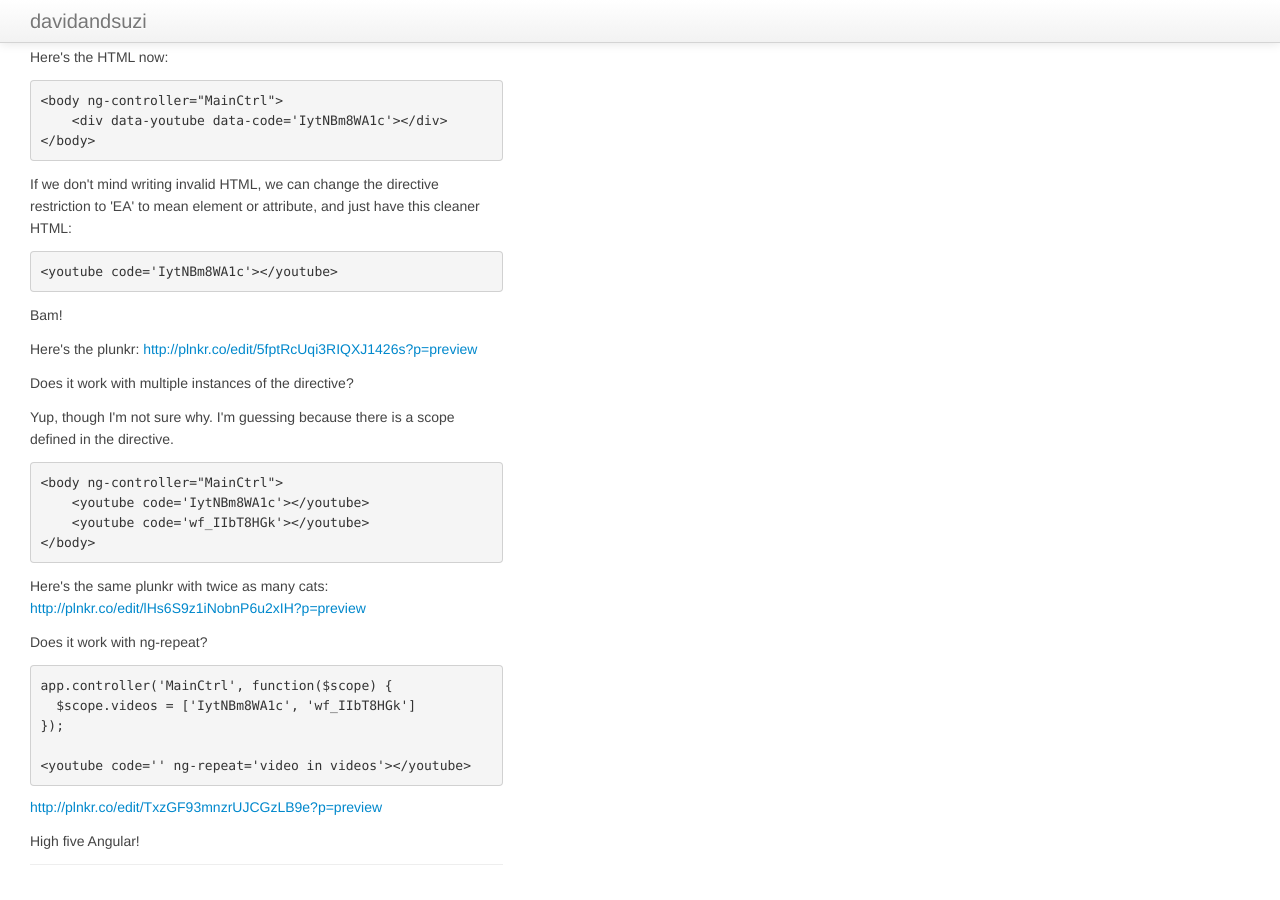
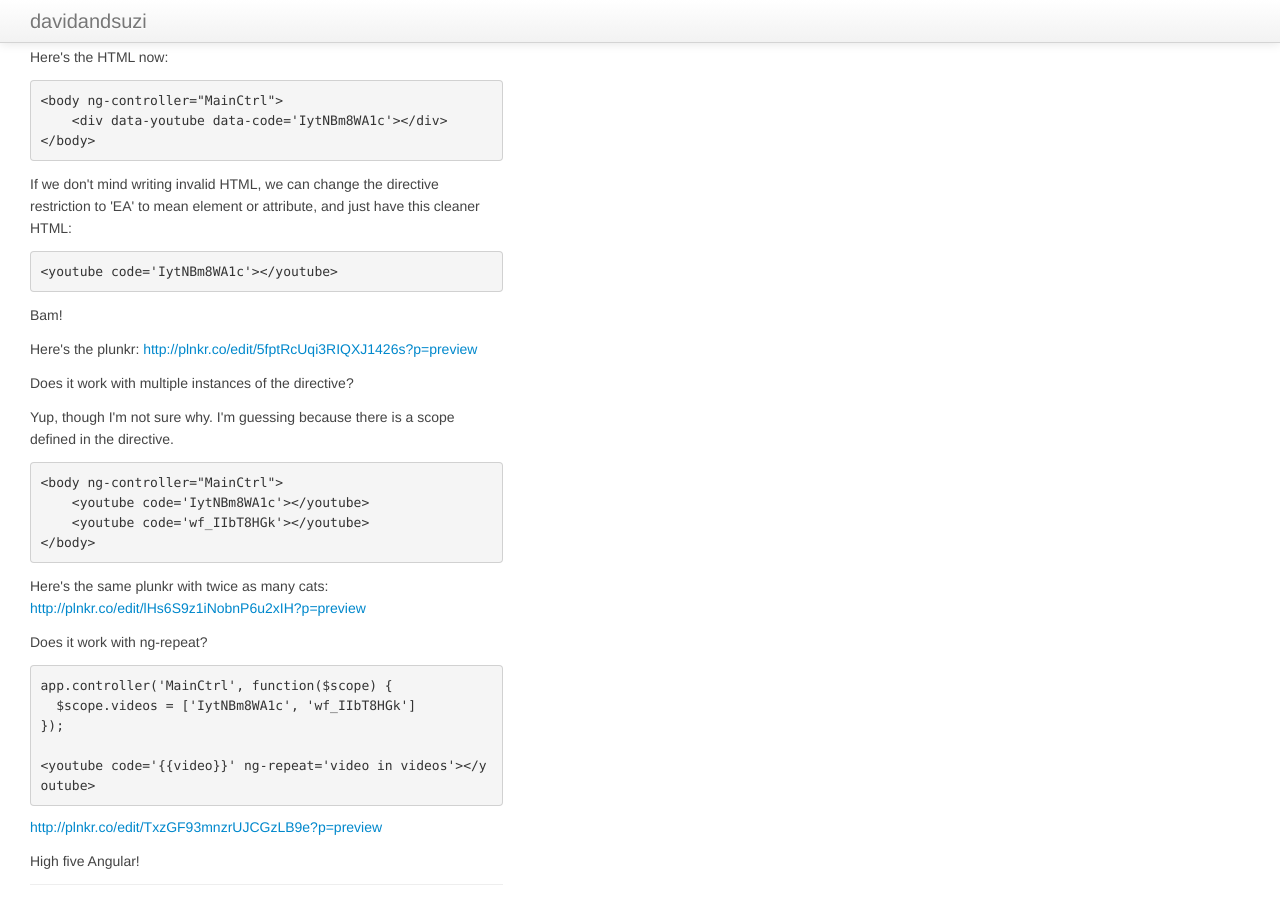
Before and after one commit to davidchang/davidandsuzi.com, a Jekyll site: the page built from _posts/2013-04-06-building-an-angularjs-directive-for-cat-videos.html, in a window 1280 px wide and 900 px high, scrolled down 1803 px. Built offline with Jekyll 4.4.1, drawn with Linux system fonts in a browser that asks for light colours.

Commit message:
Update 2013-04-06-building-an-angularjs-directive-for-cat-videos.html

```diff
--- a/_posts/2013-04-06-building-an-angularjs-directive-for-cat-videos.html
+++ b/_posts/2013-04-06-building-an-angularjs-directive-for-cat-videos.html
@@ -161,7 +161,7 @@ app.controller('MainCtrl', function($scope) {
   $scope.videos = ['IytNBm8WA1c', 'wf_IIbT8HGk']
 });
 
-&lt;youtube code='{{video}}' ng-repeat='video in videos'&gt;&lt;/youtube&gt;
+&lt;youtube code='&#123;&#123;video&#125;&#125;' ng-repeat='video in videos'&gt;&lt;/youtube&gt;
 </pre>
 
 <a href='http://plnkr.co/edit/TxzGF93mnzrUJCGzLB9e?p=preview
```
